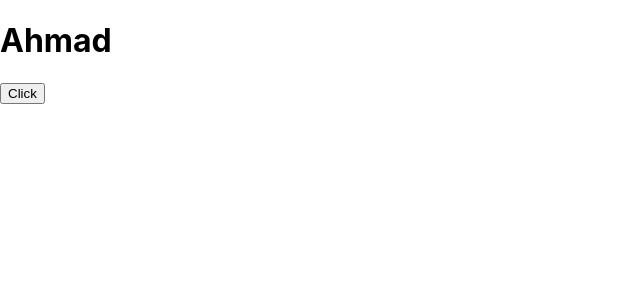
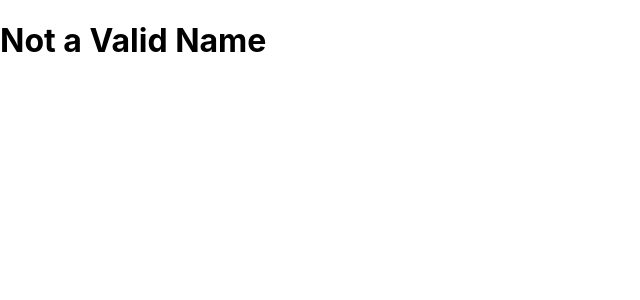
Before and after one commit to Malik-AhmadSE/Basic_React, a React (Create React App) app in the folder state_hook/: page / in a window 1280 px wide. Shown: the top 300 px of the page, without its empty margins (0-640 px from the left). Built offline with nearby package versions, Linux system fonts and the light colour scheme.

Commit message:
using condition in jsx

```diff
--- a/state_hook/src/App.jsx
+++ b/state_hook/src/App.jsx
@@ -1,15 +1,10 @@
 import React from 'react';
-import {useState} from 'react';
 
 function App() {
-  const [name,setname]=useState('Ahmad');
-  function handlename (){
-    setname('Qasim');
-  }
+  let name='Ahmad';
   return (
     <div>
-      <h1>{name}</h1>
-      <button onClick={handlename}>Click</button>
+    {name.length<=4?<h1>{name}</h1>:<h1>Not a Valid Name </h1>}
     </div>
   )
 }
```
